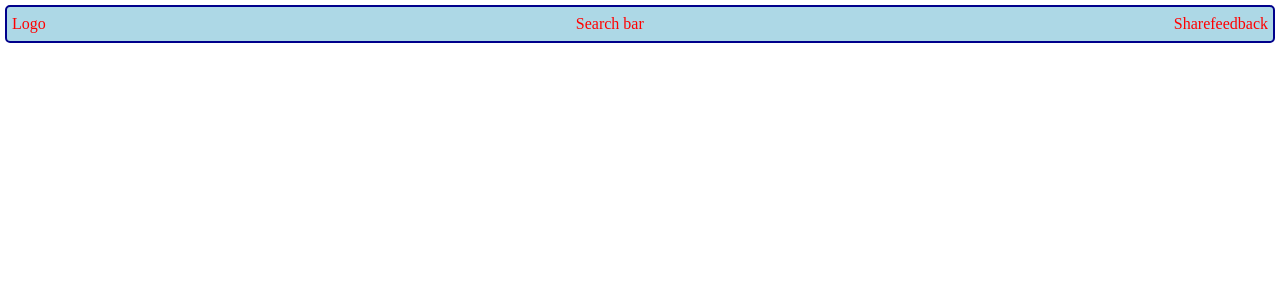
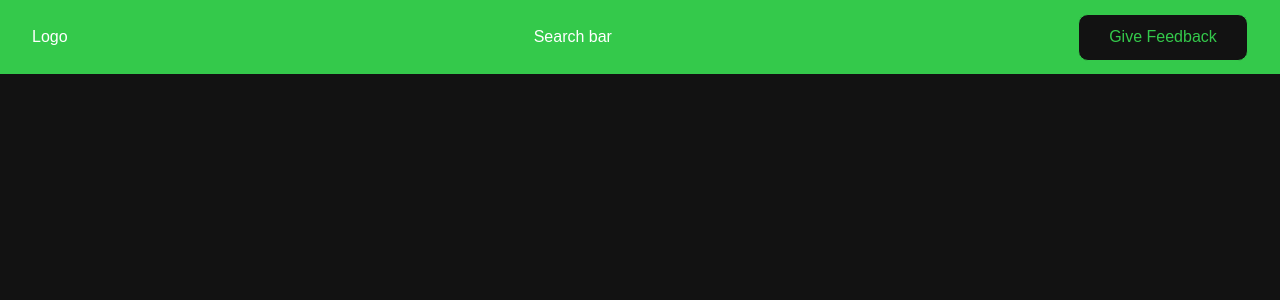
Before and after one commit to Ashwinumbarkar20/Crio-Qtify, a React (Vite) app: page / in a window 1280 px wide. Shown: the top 300 px of the page. Built offline with nearby package versions, Linux system fonts and the light colour scheme.

Commit message:
c3:Button

```diff
--- /dev/null
+++ b/src/component/Button/Button.jsx
@@ -0,0 +1,9 @@
+import React from 'react'
+import styles from './Button.module.css'
+export default function Button({buttonName}) {
+  return (
+    <>
+    <button className={`${styles.feedbackbtn}`}>{buttonName}</button>
+    </>
+  )
+}
--- /dev/null
+++ b/src/component/Button/Button.module.css
@@ -0,0 +1,18 @@
+.feedbackbtn{
+    background-color: var(--color-black);
+    color:var(--color-primary);
+    width: 170px;
+    height: 47px;
+    top: 13px;
+    left: 1238px;
+
+    padding: 10px, 16px;
+    border: 1px solid var(--color-primary);
+    border-radius: 10px;
+    gap: 10px;
+    cursor: pointer;
+     }
+     .feedbackbtn:hover{
+        filter: brightness(130%);
+        transform: scale(1.01);
+     }
--- a/src/component/Navbar/Navbar.jsx
+++ b/src/component/Navbar/Navbar.jsx
@@ -1,13 +1,14 @@
 import React from 'react'
 import styles from './Navbar.module.css'
-
+import '../../index.css'
+import Button from '../Button/Button'
 export default function Navbar() {
   return (
     <div>
-      <div className={`${styles.nav} button`}>
+      <div className={`${styles.nav}`}>
         <div>Logo</div>
         <div>Search bar</div>
-        <div>Sharefeedback</div>
+        <Button buttonName="Give Feedback"></Button>
       </div>
     </div>
   )
--- a/src/component/Navbar/Navbar.module.css
+++ b/src/component/Navbar/Navbar.module.css
@@ -4,13 +4,8 @@
     justify-content: space-between;
     align-items: center;
     flex-direction: row;
-    background-color: lightblue;
-    margin: 5px;
-    color:red;
-    border:2px solid darkblue;
-    border-radius: 5px;
-    padding: 5px;
-}
-.button{
+    background-color:var(--color-primary);
+    height: 74px;
+    padding: 0 32px;
 
 }
--- a/src/index.css
+++ b/src/index.css
@@ -1,6 +1,9 @@
 :root {
     /* Global variables to be defined here */
-    /* --color-white: #ffffff; */
+    --color-white: #ffffff;
+    --color-primary:#34C94B;
+    --color-black:#121212;
+
   }
 
   *,
@@ -16,8 +19,11 @@
     height: 100%;
   }
   body {
-    line-height: 1.5;
+     line-height: 1.5;
     -webkit-font-smoothing: antialiased;
+    background-color: var(--color-black);
+    font-family: Poppins,sans-serif;
+    color: var(--color-white);
   }
   img,
   picture,
```
